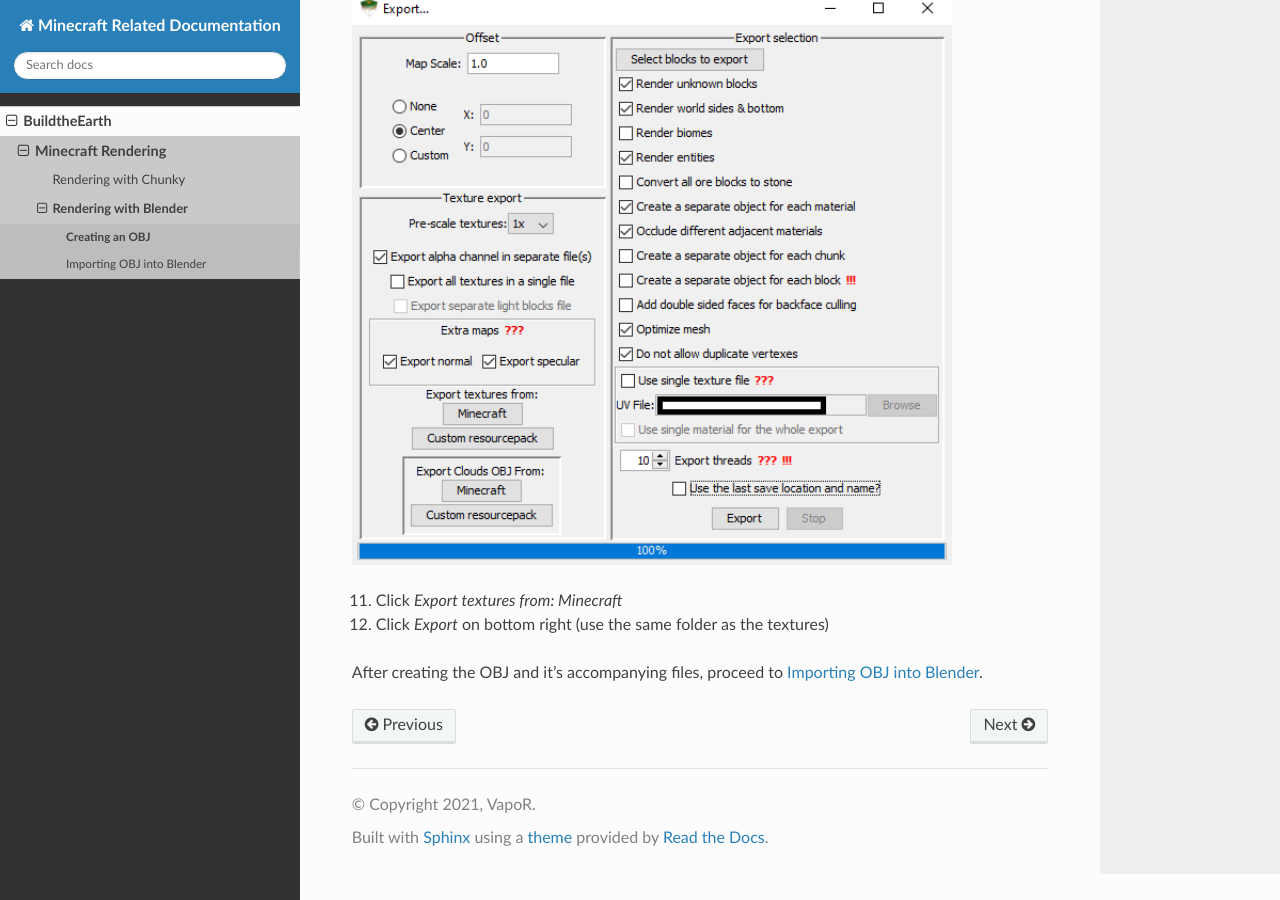
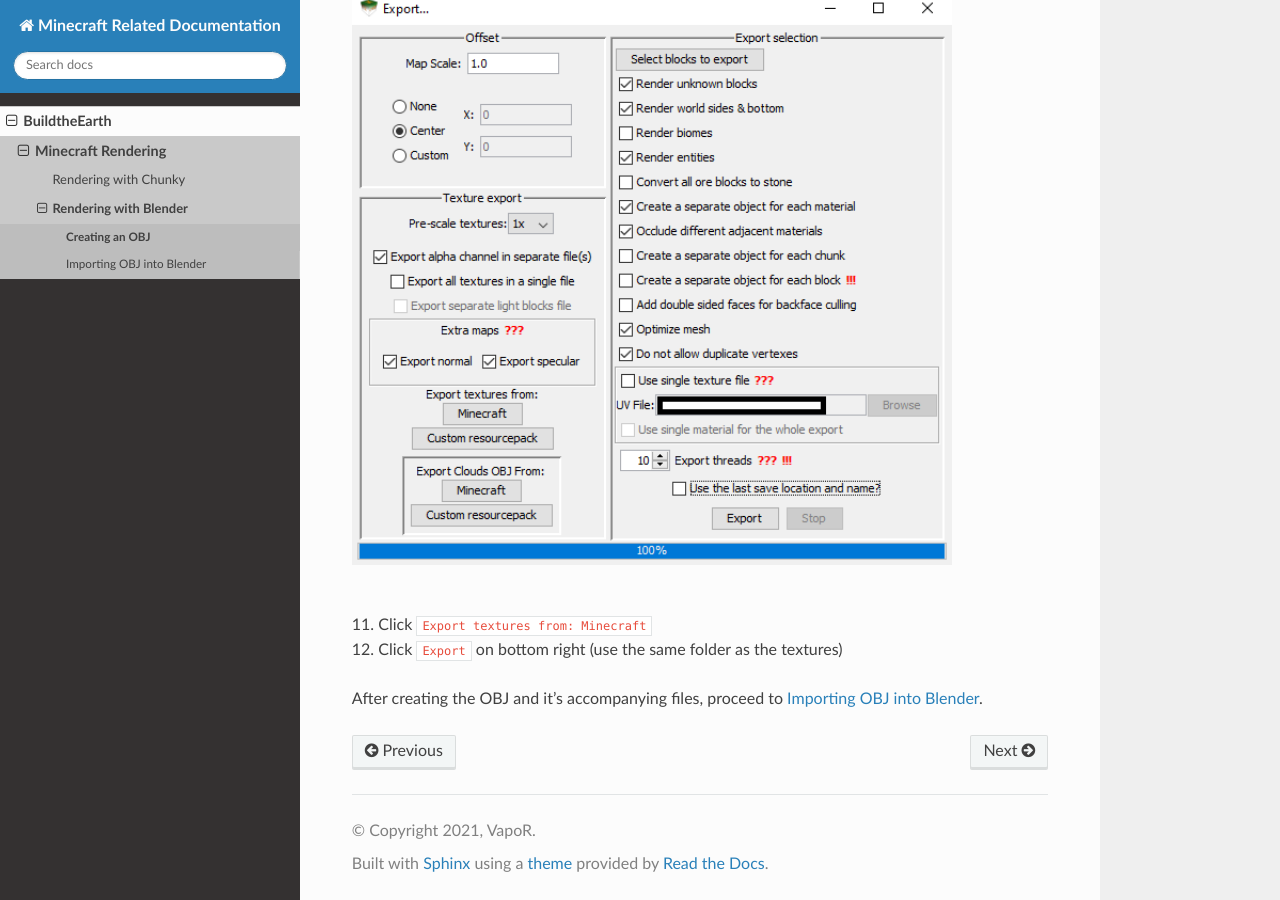
Before and after one commit to yyrichy/documentation, a Sphinx documentation site: the page built from source/buildtheearth/rendering/blender/creating-obj.md, in a window 1280 px wide and 900 px high, scrolled down 1668 px. Built offline with Sphinx 7.4.7 and the Read the Docs theme 2.0.0, drawn with Linux system fonts in a browser that asks for light colours.

Commit message:
TRYU AGAIN

````diff
--- a/source/buildtheearth/rendering/blender/creating-obj.md
+++ b/source/buildtheearth/rendering/blender/creating-obj.md
@@ -57,9 +57,10 @@
 .. image:: ../../../../images/jmc.png
    :width: 600
 ```
-```eval_rst
-11. Click `Export textures from: Minecraft`
+\
+11. Click `Export textures from: Minecraft`\
 12. Click `Export` on bottom right (use the same folder as the textures)
 
+```eval_rst
 After creating the OBJ and it's accompanying files, proceed to :doc:`importing-obj`.
 ```
````
